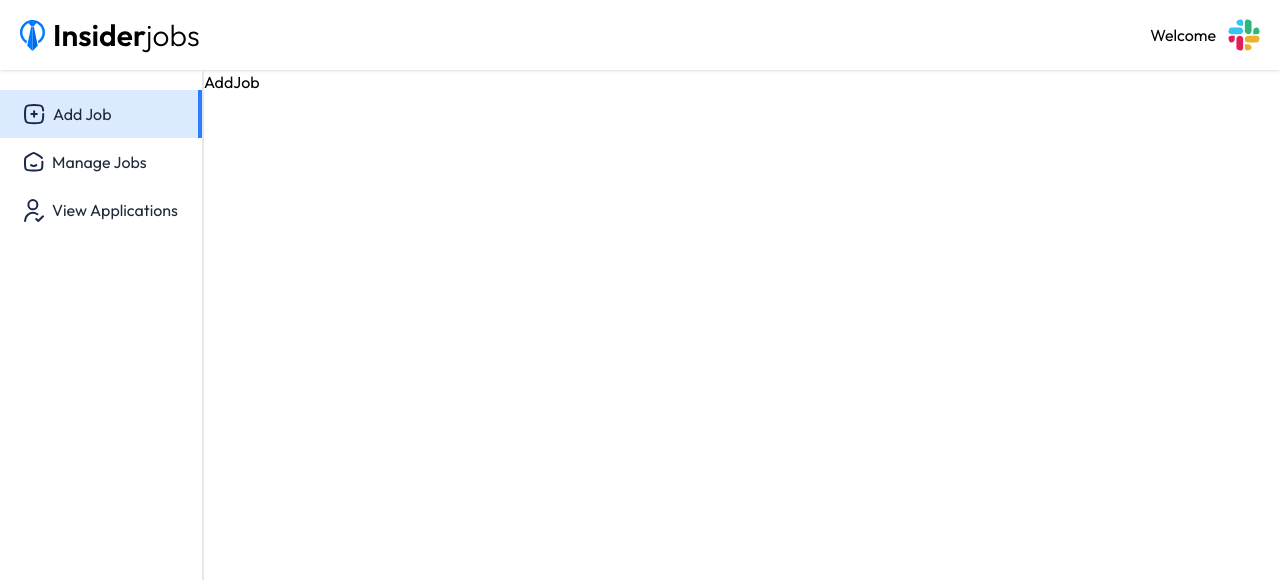
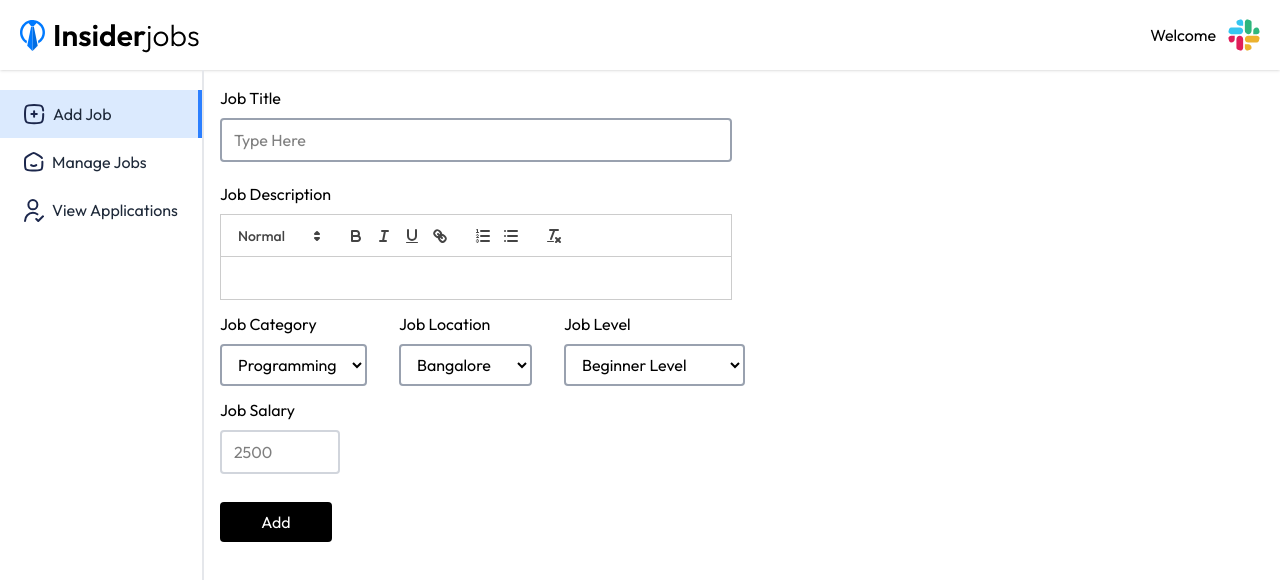
Before and after one commit to VanshikaSahu05/Job-Portal, a React (Vite) app in the folder client/: page /dashboard/add-job in a window 1280 px wide. Shown: the top 580 px of the page. Built offline with nearby package versions, Linux system fonts and the light colour scheme; a web font is replaced by a local one.

Commit message:
Add Job completed

```diff
--- a/client/src/App.jsx
+++ b/client/src/App.jsx
@@ -10,7 +10,7 @@
 
 import ViewApplication from './Pages/ViewApplication'
 import ManageJob from './Pages/ManageJob'
-
+import 'quill/dist/quill.snow.css'
 
 
 
--- a/client/src/Pages/AddJob.jsx
+++ b/client/src/Pages/AddJob.jsx
@@ -1,9 +1,88 @@
-import React from 'react'
+import React, { useState, useRef, useEffect } from "react";
+import Quill from "quill";
+import { JobCategories, JobLocations } from "../assets/assets";
+const AddJob = () => {
+  const [title, setTitle] = useState("");
+  const [location, setLocation] = useState("Bangalore");
+  const [category, setCategory] = useState("Programming");
+  const [level, setLevel] = useState("Beginner level");
+  const [salary, setSalary] = useState(0);
 
-const AddJob = () => {
+  const editorRef = useRef(null);
+  const quillRef = useRef(null);
+
+  useEffect(() => {
+    // Initiate Quill
+    if (!quillRef.current && editorRef.current) {
+      quillRef.current = new Quill(editorRef.current, {
+        theme: "snow",
+      });
+    }
+  }, []);
+
   return (
-    <div>AddJob</div>
-  )
-}
+    <form className="container p-4 flex flex-col w-full items-start gap-3 ">
+      <div className="w-full ">
+        <p className="mb-2">Job Title</p>
+        <input className="w-full max-w-lg px-3 py-2 border-2 border-gray-400 rounded"
+          type="text"
+          placeholder="Type Here"
+          onChange={(e) => setTitle(e.target.value)}
+          value={title}
+          required
+        />
+      </div>
+      <div className="w-full max-w-lg">
+        <p className="my-2">Job Description</p>
+        <div ref={editorRef}></div>
+      </div>
+      <div className="flex flex-col sm:flex-row gap-2 w-full sm:gap-8">
+        <div>
+          <p className="mb-2">Job Category</p>
+          <select className="w-full px-3 py-2 border-2 border-gray-400 rounded" name="" id="" onChange={(e) => setCategory(e.target.value)}>
+            {JobCategories.map((category, index) => (
+              <option value={category} key={index}>
+                {category}
+              </option>
+            ))}
+          </select>
+        </div>
 
-export default AddJob
+        <div>
+          <p className="mb-2">Job Location</p>
+          <select className="w-full px-3 py-2 border-2 border-gray-400 rounded" onChange={(e) => setLocation(e.target.value)}>
+            {JobLocations.map((location, index) => (
+              <option value={location} key={index}>
+                {location}
+              </option>
+            ))}
+          </select>
+        </div>
+
+        <div>
+          <p className="mb-2">Job Level</p>
+          <select className="w-full px-3 py-2 border-2 border-gray-400 rounded" onChange={(e) => setLevel(e.target.value)}>
+            <option value="Beginner Level">Beginner Level</option>
+            <option value="Intermediate Level">Intermediate Level</option>
+            <option value="Senior Level">Senior Level</option>
+          </select>
+        </div>
+      </div>
+
+      <div className="">
+        <p className="mb-2">Job Salary</p>
+        <input
+        className="w-full px-3 py-2 border-2 border-gray-300 rounded sm:w-[120px]"
+          type="Number"
+          placeholder="2500"
+          min={0}
+          onChange={(e) => setSalary(e.target.value)}
+        />
+      </div>
+
+      <button className="w-28 py-2 mt-4 bg-black text-white rounded">Add</button>
+    </form>
+  );
+};
+
+export default AddJob;
```
